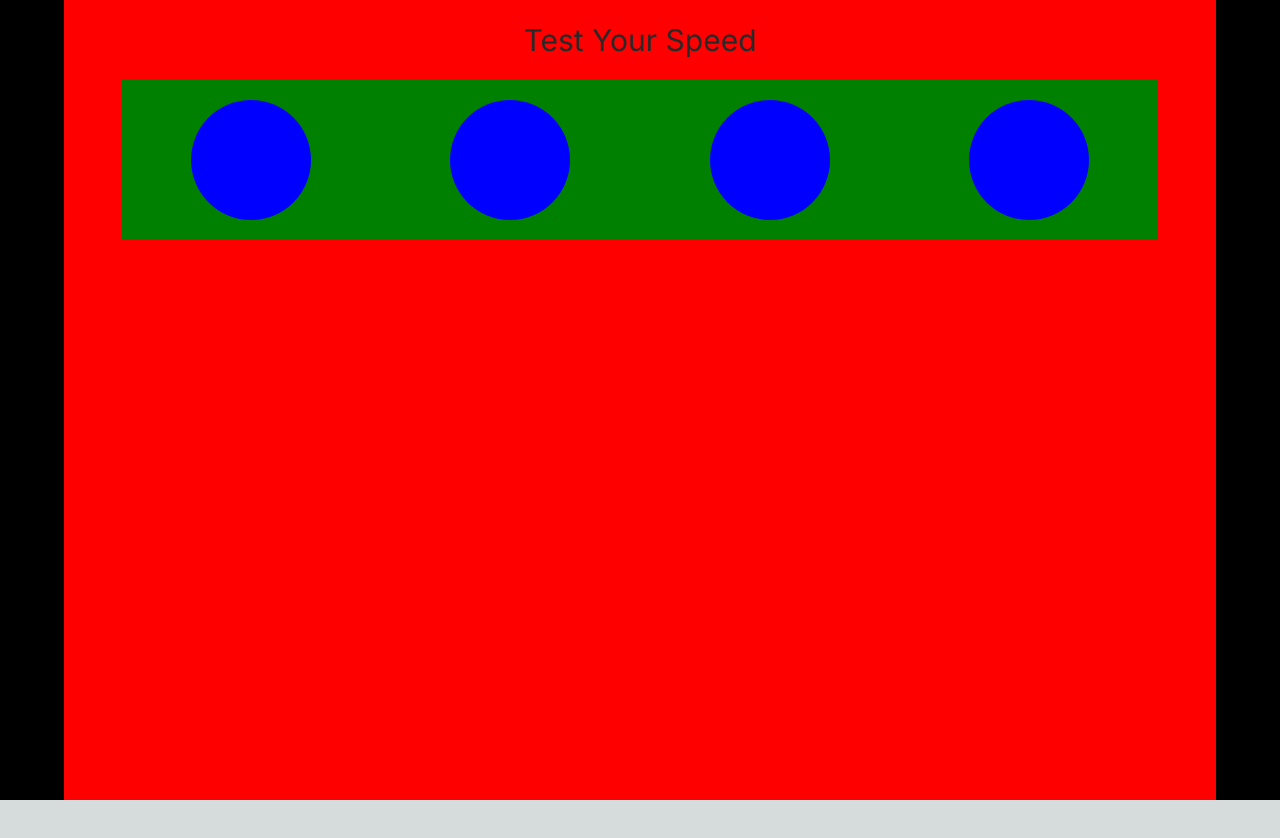
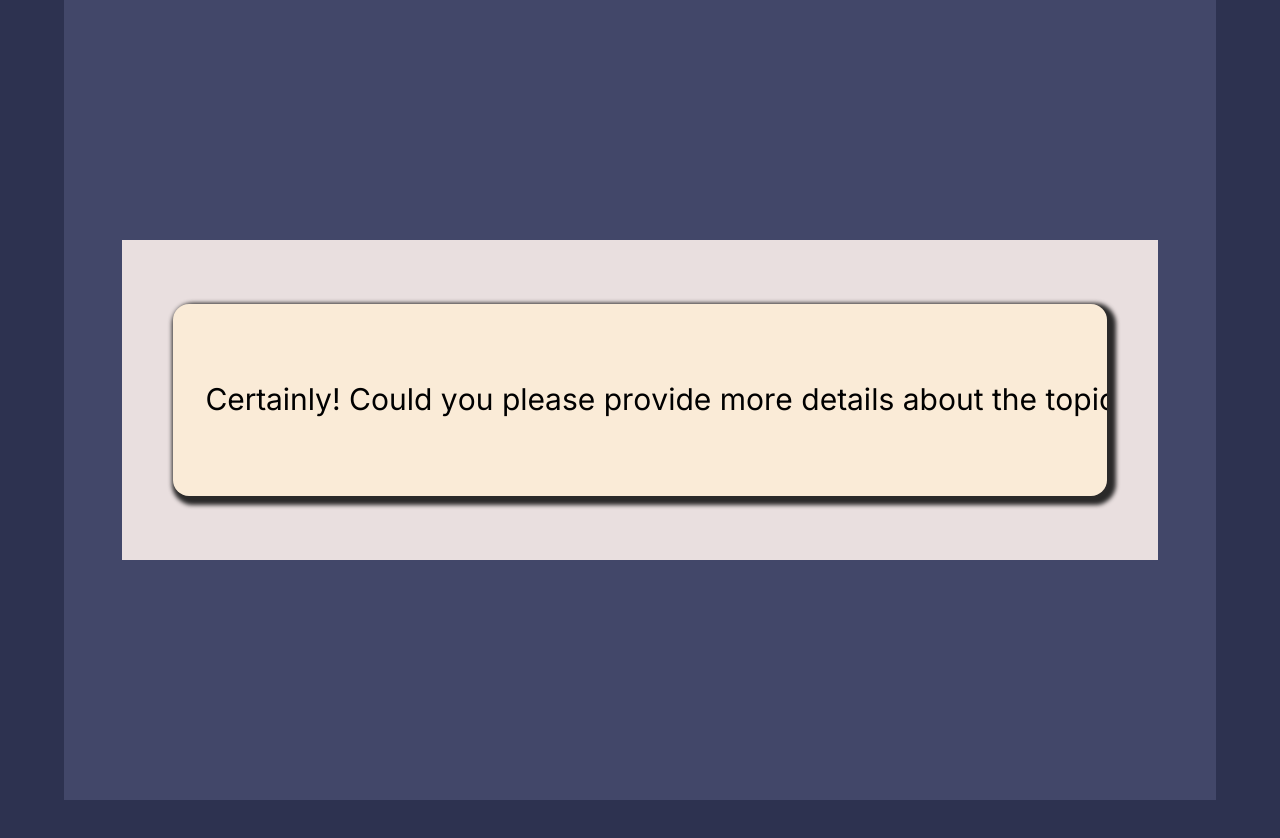
Before and after one commit to om0852/typester, a Next.js app: page /timertesting in a window 1280 px wide. Shown: the top 838 px of the page. Before the commit the page ends 800 px from the top, so only its background shows below. Built offline with nearby package versions, Linux system fonts and the light colour scheme.

Commit message:
checking correct character done

```diff
--- a/sass/component/home.scss
+++ b/sass/component/home.scss
@@ -65,14 +65,17 @@ background-color: orange;
 //home section
 .home-section{
     width: 100%;
-    height: 100vh;
+    height: 110vh;
+    background-color: #2d3250;
 
 }
 .home-section .home-container{
     width: 90%;
     height: 100vh;
+    display: grid;
+    place-items: center;
     margin-top: 10vh;
-    background-color: red;
+    background-color: #424769;
     margin: 0 auto;
 
 }
@@ -82,7 +85,7 @@ background-color: orange;
     display: flex;
     align-items: center;
     justify-content: space-around;
-    background-color: green;
+    background-color: #7077a1;
     margin: 0 auto;
 }
 .test-intro{
@@ -90,13 +93,57 @@ background-color: orange;
     height: 10vh;
 display: flex;
 align-items: center;
-font-size: 30px;
+font-size: 40px;
+font-weight: bolder;
 justify-content: center;
-color: #2a2929;
+color: #f6b17a;
 }
 .test-detail-container .test-detail-card{
     width: 15vh;
+    display: flex;
+    align-items: center;
+    font-size: 30px;
+    justify-content: center;
     height: 15vh;
     border-radius: 50%;
-    background-color: blue;
+    background-color: rgb(50, 44, 44);
+    color: whitesmoke;
 }
+.home-container .show-text{
+    width: 90%;
+    height: 40vh;
+    margin: 0 auto;
+    display: flex;
+    align-items: center;
+    overflow: hidden;
+
+    justify-content: center;
+    background-color: rgb(233, 223, 223) ;
+}
+.enter-text{
+    width: 90%;
+    height: 60%;
+    border-radius: 2vh;
+    box-shadow:4px 4px 4px 5px #2a2929;
+    background-color: antiquewhite;
+    display: grid;
+    overflow: hidden;
+    place-items: center;
+
+}
+.enter-text div{
+width: 1000vh;
+overflow: hidden;
+border-radius: 2vh;
+display: flex;
+align-items: center;
+position: relative;
+// left: -40vh;
+height: 70%;
+font-size: 30px;
+padding: 0 4vh;
+}
+#display{
+    white-space: pre;
+
+}
--- a/src/app/timertesting/page.js
+++ b/src/app/timertesting/page.js
@@ -3,29 +3,72 @@ import { useEffect, useState } from "react";
 import "../../../sass/component/home.scss";
 import Cookie from "js-cookie";
 
+// ... (import statements)
+
 export default function Page() {
     const [bgColor, setbgColor] = useState("black");
     const [color, setColor] = useState("white");
+    const [paragraph, setParagraph] = useState("");
+    const [translateValue, setTranslateValue] = useState(0);
+    const [textArray, setTextArray] = useState(["Certainly! Could you please provide more details about the topic or context of the demo text you'd like me to write? This information will help me tailor the text to your specific needs."]);
+
+    let i = 0;
+
+    function checkData(e) {
+        let arr1 = document.getElementsByTagName("span");
+
+        if (e.key === "CapsLock" || e.key === "Shift" || e.key === "Tab" || e.key === "Escape" || e.key === "F1" || e.key === "Delete" || e.key === "Insert" || e.key === "Enter" || e.key === "PageUp" || e.key === "PageDown" || e.key === "ArrowRight" || e.key === "ArrowLeft" || e.key === "ArrowDown" || e.key === "ArrowUp" || e.key === "Alt" || e.key === "Control" || e.key === "F2" || e.key === "F3" || e.key === "F4" || e.key === "F5" || e.key === "F6" || e.key === "F7" || e.key === "F8" || e.key === "F9" || e.key === "F10" || e.key === "F11" || e.key === "F12" || e.metaKey) {
+
+        } else if (e.key === "Backspace") {
+            console.log(e.key)
+            i--;
+            arr1[i].style.background = "antiquewhite";
+        } else {
+            console.log(arr1[i].innerText, e.key)
+            if (arr1[i].innerText.trim() === e.key) {
+
+            } else {
+                arr1[i].style.background = "red";
+            }
+            i++;
+        }
+        setTranslateValue(i);
+    }
+
+    function load() {
+        window.addEventListener('keydown', checkData)
+    }
+
     useEffect(() => {
-        if (Cookie.get("bgColor") == "black") {
+        load()
+        let para = document.getElementById("display")
+        if (Cookie.get("bgColor") === "black") {
             setColor("white");
             setbgColor("black");
-        }
-        else {
+        } else {
             setColor("black");
             setbgColor("white");
+        }
 
-        }
-    }, []);
+        // Create an array of spans dynamically
+        const spansArray = textArray[0].split('').map((char, index) => (
+            <span key={index}>{char}</span>
+        ));
+
+        // Update the state with the spansArray
+        setParagraph(spansArray);
+    }, [textArray]); // Added textArray as a dependency for useEffect
+
     return (
-        <div className="home-section" style={{ background: color }}>
+        <div className="home-section">
             <div className="home-container">
-                <div className="test-intro">Test Your Speed</div>
-                <div className="test-detail-container">
-                    <div className="test-detail-card"></div>
-                    <div className="test-detail-card"></div>
-                    <div className="test-detail-card"></div>
-                    <div className="test-detail-card"></div>
+                {/* ... (other components) */}
+                <div className="show-text">
+                    <div className="enter-text">
+                        <div style={{ position: "relative", left: -translateValue * 10 }} id="display" className="display-text">
+                            {paragraph}
+                        </div>
+                    </div>
                 </div>
             </div>
         </div>
```
